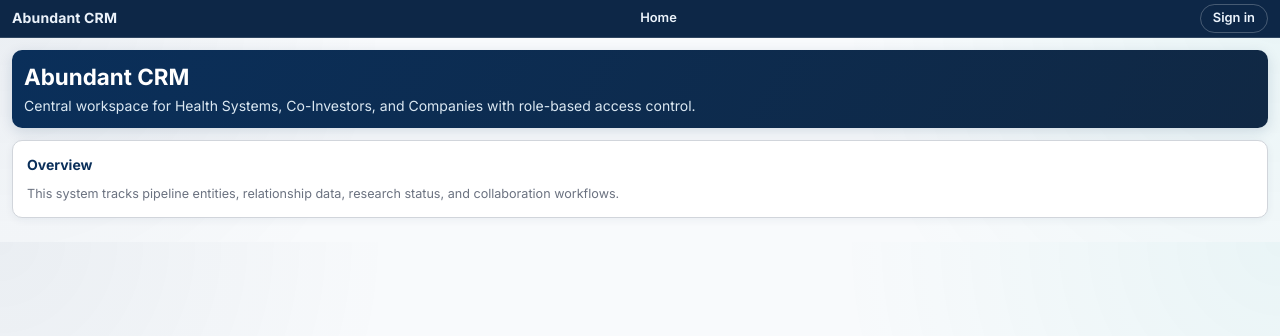
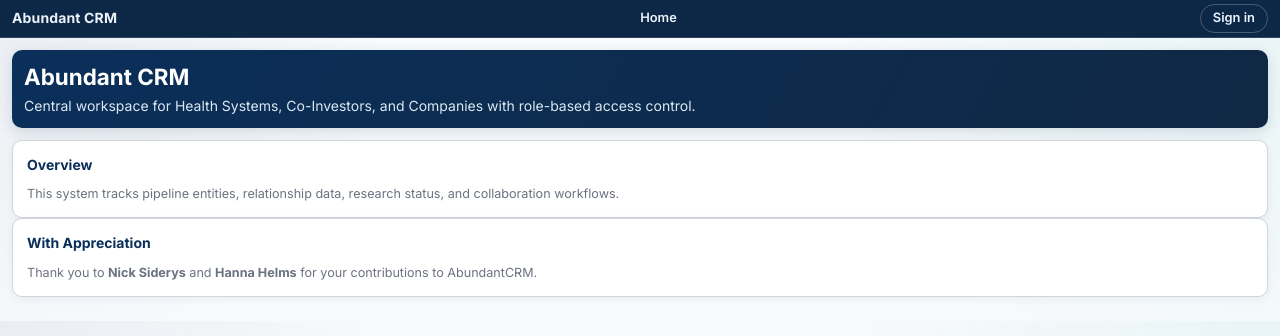
Before and after one commit to todd-abundant/abundant-crm-codex, a Next.js app: page / in a window 1280 px wide. Shown: the top 336 px of the page. Built offline with nearby package versions, Linux system fonts and the light colour scheme; no server answers.

Commit message:
Add appreciation section to homepage

```diff
--- a/app/page.tsx
+++ b/app/page.tsx
@@ -28,6 +28,14 @@ export default async function HomePage() {
           </p>
         ) : null}
       </section>
+
+      <section className="panel">
+        <h2>With Appreciation</h2>
+        <p className="muted">
+          Thank you to <strong>Nick Siderys</strong> and <strong>Hanna Helms</strong> for your contributions to
+          AbundantCRM.
+        </p>
+      </section>
     </main>
   );
 }
```
